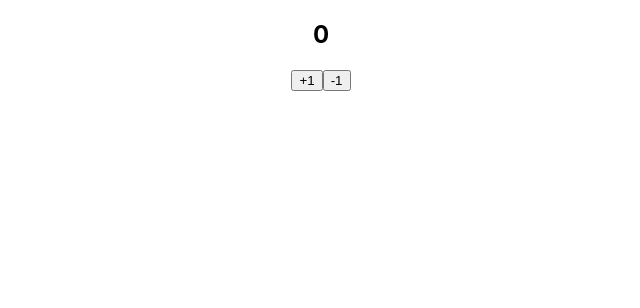
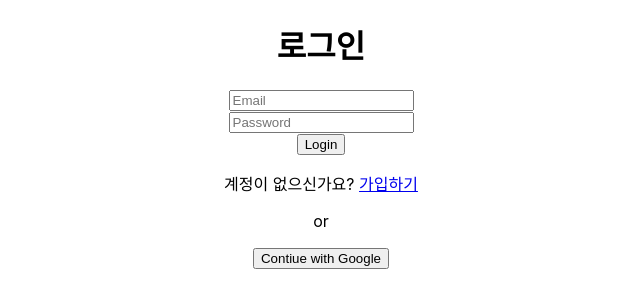
Before and after one commit to jojaewon-ts/learn-react, a React (Create React App) app: page / in a window 1280 px wide. Shown: the top 308 px of the page, without its empty margins (319-959 px from the left). Built offline with nearby package versions, Linux system fonts and the light colour scheme.

Commit message:
로그인페이지 과제

```diff
--- a/src/App.js
+++ b/src/App.js
@@ -1,6 +1,8 @@
 import Card from "./component/Card";
 import Counter from "./component/Counter";
-// import Login from "./component/Login";
+import Login from "./pages/Login";
+
+
 
 function App() {
   //logic
@@ -98,32 +100,15 @@ console.log("message", messageItem)
 
 // 배열 구조분해 할당
 
-
-
-
-
-
-
-
-
-
-
-
-
-
-
-
-
-
-
-
   //view
   return (
     <>
-      {/* <Card />
-      <Card /> */}
-      {/* <Login /> */}
-      <Counter />
+      {/* <Card title={"팀스마트"}
+      subText="케파" />
+      <Card title={"케파"}
+      subText={"디지털헬스케어"}/> */}
+      <Login />
+      {/* <Counter /> */}
     </>);
 }
 
--- a/src/component/Card.jsx
+++ b/src/component/Card.jsx
@@ -1,20 +1,21 @@
 import React from 'react'
 import CardButton from './CardButton';
 
-const Card = () => {
+const Card = ({title, subText, onCardClick}) => {
   //logic
-
-
-
+  const className = "teamsmart";
+  const handleClick = () => {
+    console.log("click1");
+  };
   //view
   return (
     <div className="card">
-      <h5 className="card-title">Card title
+      <h5 className="card-title">{title}
       </h5>
-      <p className="Card-sub-text">
-      Some quick example text to build on the card title and make up the bulk of the card's content.
+      <p className={className}>
+      {subText}
       </p>
-      <CardButton />
+      <CardButton onClick={handleClick} />
     </div>
   )
 }
--- a/src/component/CardButton.jsx
+++ b/src/component/CardButton.jsx
@@ -1,9 +1,17 @@
 import React from 'react'
 
-const CardButton = () => {
+const CardButton = ({onClick}) => {
+
+  const handleClick = () => {
+    console.log("click");
+    onClick();
+  };
+
+
   return (
     <div>
-      <button type="button" className="card-button">
+      <button type="button" className="card-button"
+      onClick={handleClick}>
       Go somewhere
       </button>
     </div>
--- /dev/null
+++ b/src/component/InputField.jsx
@@ -0,0 +1,12 @@
+import React from 'react'
+
+const InputField = () => {
+  return (
+    <div>
+
+      <input type="text" className="input-field" placeholder="Email" />
+    </div>
+  );
+};
+
+export default InputField
--- /dev/null
+++ b/src/component/LoginButton.jsx
@@ -0,0 +1,11 @@
+import React from 'react'
+
+const LoginButton = () => {
+  return (
+    <div>
+       <button type='button' className='login-button'>Login</button>
+    </div>
+  )
+}
+
+export default LoginButton
--- /dev/null
+++ b/src/component/PasswordField.jsx
@@ -0,0 +1,12 @@
+import React from 'react'
+
+const PasswordField = () => {
+  return (
+    <div>
+
+      <input type="text" className="password-field" placeholder="Password" />
+    </div>
+  )
+}
+
+export default PasswordField
--- /dev/null
+++ b/src/component/SocialButton.jsx
@@ -0,0 +1,11 @@
+import React from 'react'
+
+const SocialButton = () => {
+  return (
+    <div>
+       <button type='button' className='login-button'>Contiue with Google</button>
+    </div>
+  )
+}
+
+export default SocialButton
--- /dev/null
+++ b/src/pages/Login.jsx
@@ -0,0 +1,21 @@
+import React from 'react'
+import InputField from "../component/InputField";
+import PasswordField from "../component/PasswordField";
+import LoginButton from "../component/LoginButton";
+import SocialButton from "../component/SocialButton";
+
+const Login = () => {
+  return (
+    <div style={{textAlign: "center"}}>
+      <h1>로그인</h1>
+      <InputField />
+      <PasswordField />
+      <LoginButton />
+      <p>계정이 없으신가요? <a href="#">가입하기</a></p>
+      <p>or</p>
+      <SocialButton />
+    </div>
+  )
+}
+
+export default Login
```
Also changed, not shown: src/component/Login.jsx (deleted, +0 -12 lines).
